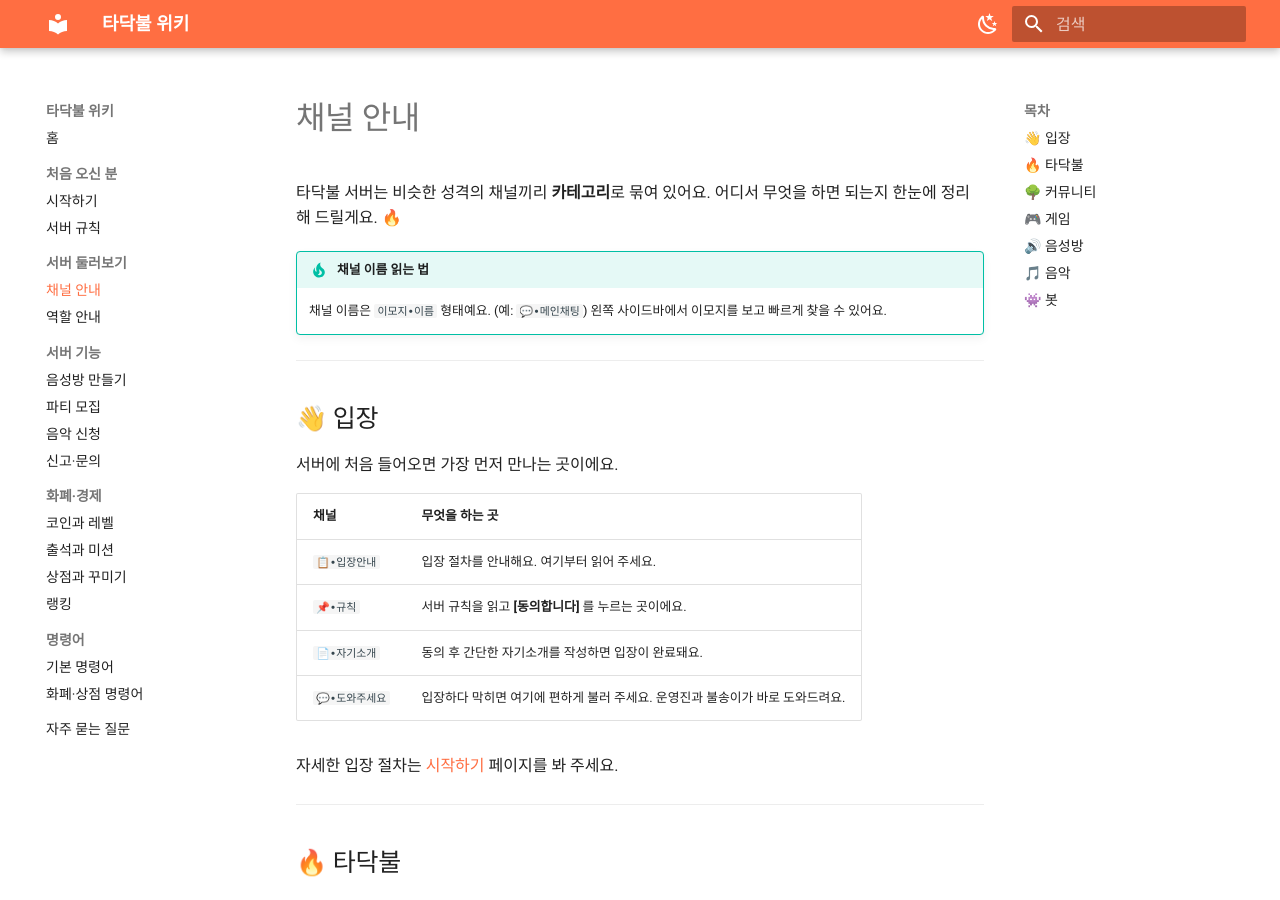
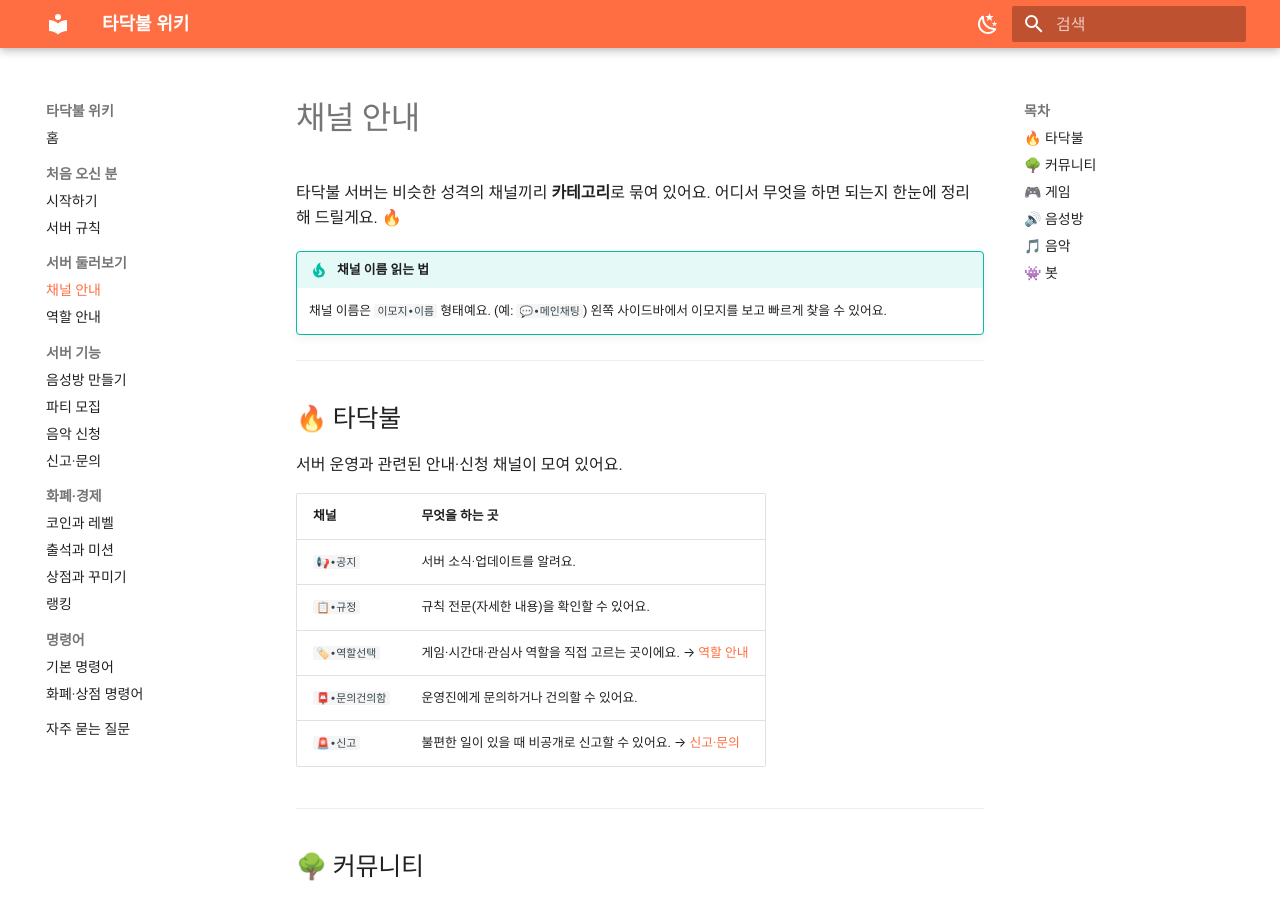
Before and after one commit to the-campfire/the-campfire.github.io, an MkDocs documentation site: the page built from docs/channels.md, in a window 1280 px wide and 900 px high. Built offline with MkDocs 1.6.1 and Material for MkDocs 9.7.7, drawn with Linux system fonts in a browser that asks for light colours.

Commit message:
콘텐츠: 입장 카테고리·#도와주세요 안내 제거
@유저(입장 완료자)에겐 👋[입장] 카테고리가 숨겨지므로,
채널 안내에서 입장 카테고리를 제거하고, 그 안의 #도와주세요를
참조하던 안내 6곳을 #문의건의함으로 바꾸거나 삭제.

Co-Authored-By: Claude Opus 4.7 <noreply@anthropic.com>

```diff
--- a/docs/channels.md
+++ b/docs/channels.md
@@ -4,21 +4,6 @@
 
 !!! tip "채널 이름 읽는 법"
     채널 이름은 `이모지∙이름` 형태예요. (예: `💬∙메인채팅`) 왼쪽 사이드바에서 이모지를 보고 빠르게 찾을 수 있어요.
-
----
-
-## 👋 입장
-
-서버에 처음 들어오면 가장 먼저 만나는 곳이에요.
-
-| 채널 | 무엇을 하는 곳 |
-|---|---|
-| `📋∙입장안내` | 입장 절차를 안내해요. 여기부터 읽어 주세요. |
-| `📌∙규칙` | 서버 규칙을 읽고 **[동의합니다]** 를 누르는 곳이에요. |
-| `📄∙자기소개` | 동의 후 간단한 자기소개를 작성하면 입장이 완료돼요. |
-| `💬∙도와주세요` | 입장하다 막히면 여기에 편하게 불러 주세요. 운영진과 불송이가 바로 도와드려요. |
-
-자세한 입장 절차는 [시작하기](getting-started.md) 페이지를 봐 주세요.
 
 ---
 
```
Also changed, not shown: docs/faq.md (+0 -1 lines), docs/getting-started.md (+2 -2 lines), docs/index.md (+1 -1 lines), docs/music.md (+1 -1 lines), docs/support.md (+0 -6 lines).
